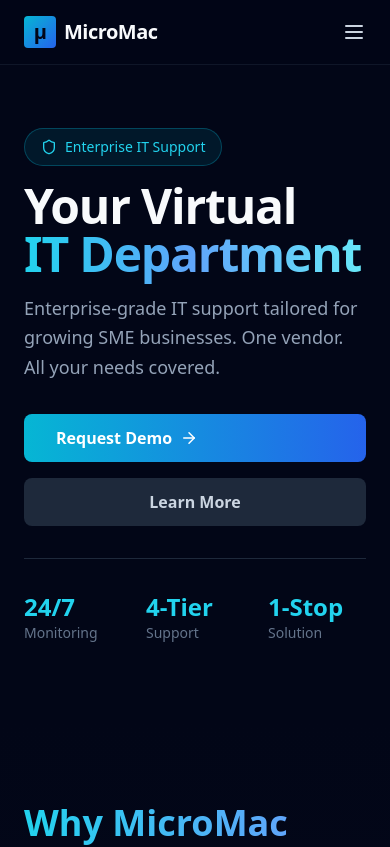
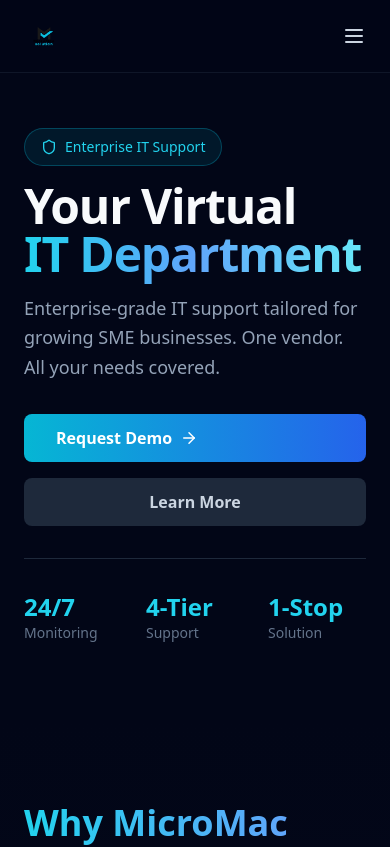
Before and after one commit to philipmarkk17/micromacsolution, a React (Vite) app: page / in a window 390 px wide. Shown: the top 847 px of the page. Built offline with nearby package versions, Linux system fonts and the light colour scheme.

Commit message:
Update header/footer with company logo

```diff
--- a/src/components/Footer.tsx
+++ b/src/components/Footer.tsx
@@ -10,10 +10,8 @@ export default function Footer() {
         <div className="grid md:grid-cols-4 gap-12 mb-12">
           {/* Brand */}
           <div>
-            <div className="flex items-center gap-2 font-bold text-lg mb-4">
-              <div className="w-8 h-8 bg-gradient-to-br from-cyan-500 to-blue-600 rounded flex items-center justify-center">
-                <span className="text-slate-950 font-bold">μ</span>
-              </div>
+            <div className="flex items-center gap-3 font-bold text-lg mb-4">
+              <img src="/Company_Logo_Design.png" alt="MicroMac Solutions" className="h-10 w-auto" />
               <span className="text-slate-50">MicroMac</span>
             </div>
             <p className="text-sm text-slate-500">
--- a/src/components/Header.tsx
+++ b/src/components/Header.tsx
@@ -20,11 +20,9 @@ export default function Header({ activeSection, setActiveSection }: HeaderProps)
     <header className="fixed top-0 w-full bg-slate-950/80 backdrop-blur-md border-b border-slate-800/50 z-50">
       <div className="max-w-7xl mx-auto px-6 py-4 flex items-center justify-between">
         {/* Logo */}
-        <div className="flex items-center gap-2 font-bold text-xl tracking-tight">
-          <div className="w-8 h-8 bg-gradient-to-br from-cyan-500 to-blue-600 rounded flex items-center justify-center">
-            <span className="text-slate-950 font-bold">μ</span>
-          </div>
-          <span className="text-slate-50">MicroMac</span>
+        <div className="flex items-center gap-3 font-bold text-xl tracking-tight">
+          <img src="/Company_Logo_Design.png" alt="MicroMac Solutions" className="h-10 w-auto" />
+          <span className="text-slate-50 hidden sm:inline">MicroMac</span>
         </div>
 
         {/* Desktop Navigation */}
```
